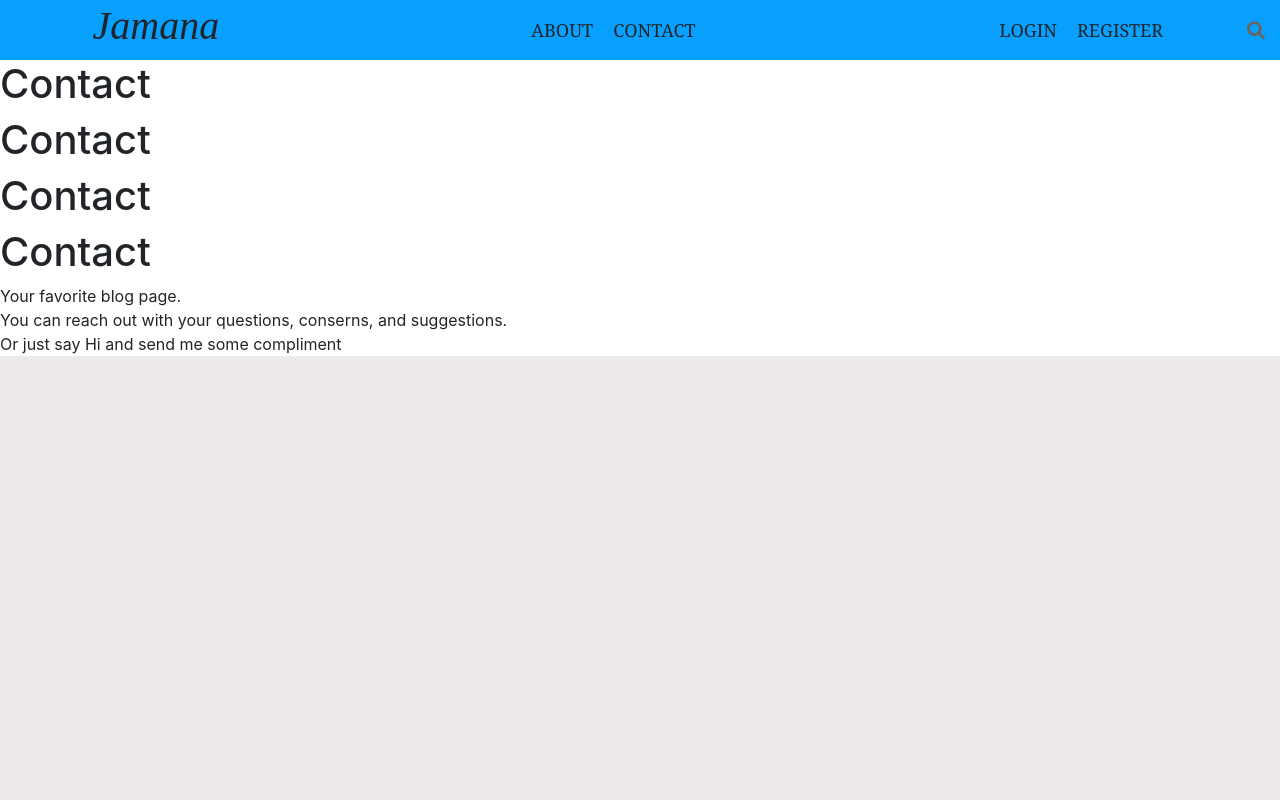
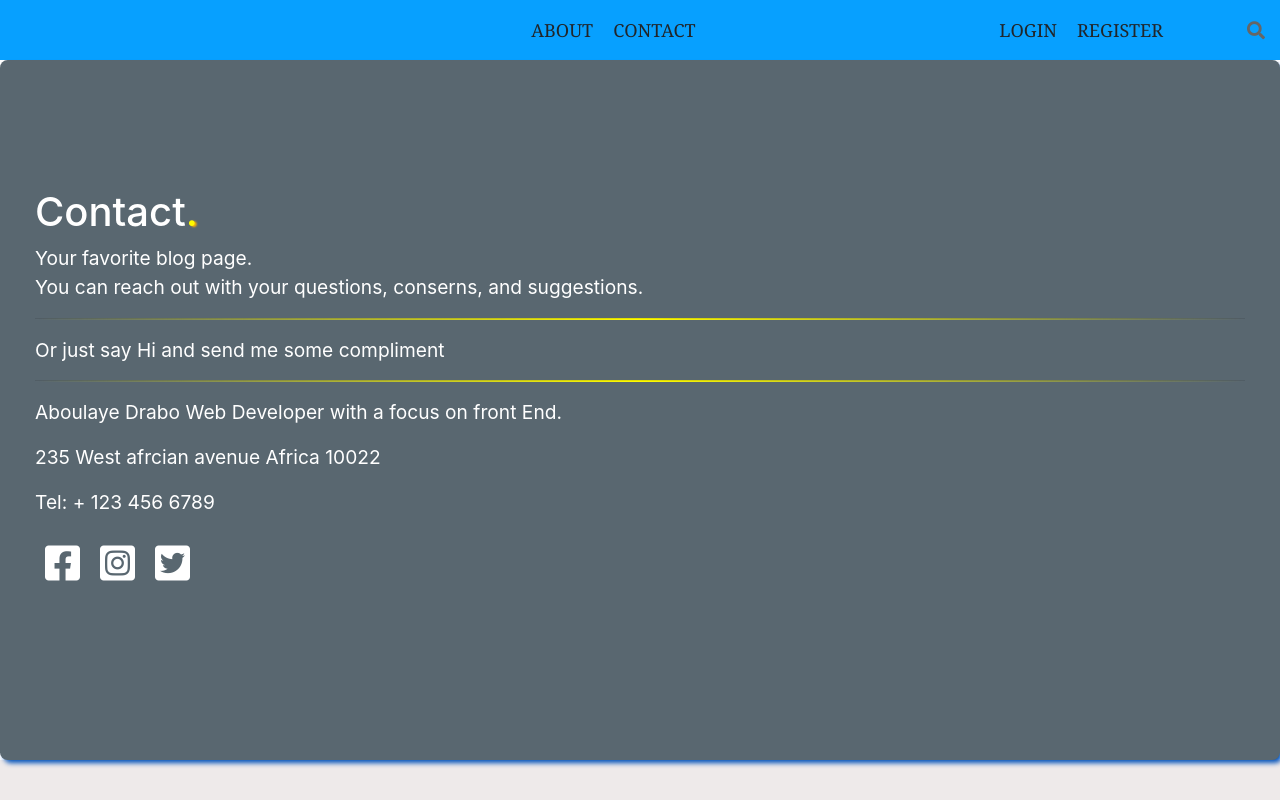
Before and after one commit to Drabis/Jamana, a React (Create React App) app in the folder client/: page /contact in a window 1280 px wide. Built offline with nearby package versions, Linux system fonts and the light colour scheme; a web font is replaced by a local one.

Commit message:
contact page

```diff
--- a/client/src/components/pages/Contact/Contact.js
+++ b/client/src/components/pages/Contact/Contact.js
@@ -1,18 +1,27 @@
-import React from 'react'
+import React from "react";
+import "./contact.css"
 
 export default function Contact() {
   return (
-      <div>
-        <h1>Contact</h1>
-        <h1>Contact</h1>
-        <h1>Contact</h1>
-        <h1>Contact</h1>
+    <div className="contact">
+      <h1>
+        Contact<span className="full-stop">.</span>
+      </h1>
       <p>
         Your favorite blog page.
         <br />
         You can reach out with your questions, conserns, and suggestions.
-          <br />
+        <hr className="gold-hr" />
         Or just say Hi and send me some compliment
+        <hr className="gold-hr" />
+        <p>Aboulaye Drabo Web Developer with a focus on front End.</p>
+        <p> 235 West afrcian avenue Africa 10022</p>
+        <p> Tel: + 123 456 6789</p>
+        <div>
+          <i className="sideIcon1 fab fa-facebook-square"></i>
+          <i className="sideIcon1 fab fa-instagram-square"></i>
+          <i className="sideIcon1 fab fa-twitter-square"></i>
+        </div>
       </p>
     </div>
   );
--- a/client/src/components/pages/Contact/contact.css
+++ b/client/src/components/pages/Contact/contact.css
@@ -0,0 +1,31 @@
+.contact {
+    height: 700px;
+    color: white;
+    font-size: larger;
+    background: #596770;
+    border-radius: 0.4em;
+    padding: 35px;
+    padding-top: 10%;
+    -webkit-box-shadow: 3px 4px 5px -1px rgba(0, 81, 186, 1);
+    -moz-box-shadow: 3px 4px 5px -1px rgba(0, 81, 186, 1);
+    box-shadow: 3px 4px 5px -1px rgba(0, 81, 186, 1);
+    z-index: 1;
+}
+.full-stop {
+    color: rgb(255, 251, 0);
+    text-shadow: 2px 1px 2px rgba(255, 179, 0, 1);
+}
+.gold-hr {
+    width: 100%;
+    height: 1px;
+    background-image: linear-gradient(to right,
+            rgba(0, 0, 0, 0),
+            rgb(255, 251, 0),
+            rgba(0, 0, 0, 0));
+}
+.sideIcon1{
+    font-size: 40px;
+    margin: 10px;
+    color: white;
+    cursor: pointer;
+}
--- a/client/src/components/topbar/TopBar.js
+++ b/client/src/components/topbar/TopBar.js
@@ -8,14 +8,22 @@ export default function TopBar(props) {
   return (
     <div className="top overflow-hidden">
       <div className="topLeft">
-        <h1>Jamana</h1>
+        <h1>
+          {props.user ? (
+            <Link className="titleLink" to="/">
+              Jamana
+            </Link>
+          ) : null}
+        </h1>
       </div>
       <div className="topCenter">
         <ul className="topList">
           <li className="topListItem">
-           {props.user ? <Link className="link" to="/">
-              HOME
-            </Link> : null }
+            {props.user ? (
+              <Link className="link" to="/">
+                HOME
+              </Link>
+            ) : null}
           </li>
           <li className="topListItem">
             <Link className="link" to="/about">
@@ -28,11 +36,17 @@ export default function TopBar(props) {
             </Link>
           </li>
           <li className="topListItem">
-            {props.user ? <Link className="link" to="/write">
-              WRITE
-            </Link> : null }
+            {props.user ? (
+              <Link className="link" to="/write">
+                WRITE
+              </Link>
+            ) : null}
           </li>
-          {props.user ? <li onClick={props.logout} className="topListItem">LOGOUT</li> : null }
+          {props.user ? (
+            <li onClick={props.logout} className="topListItem">
+              LOGOUT
+            </li>
+          ) : null}
         </ul>
       </div>
       <div className="topRight">
--- a/client/src/components/topbar/topBar.css
+++ b/client/src/components/topbar/topBar.css
@@ -7,6 +7,11 @@
     display: flex;
     align-items: center;
     font-family: Georgia, 'Times New Roman', Times, serif;
+}
+
+.titleLink, .titleLink:hover{
+    text-decoration: none;
+    color: initial;
 }
 .topLeft{
     font-family: 'Big Shoulders Stencil Display', cursive;
```
Lines whose indentation alone changed are shown as unchanged.
